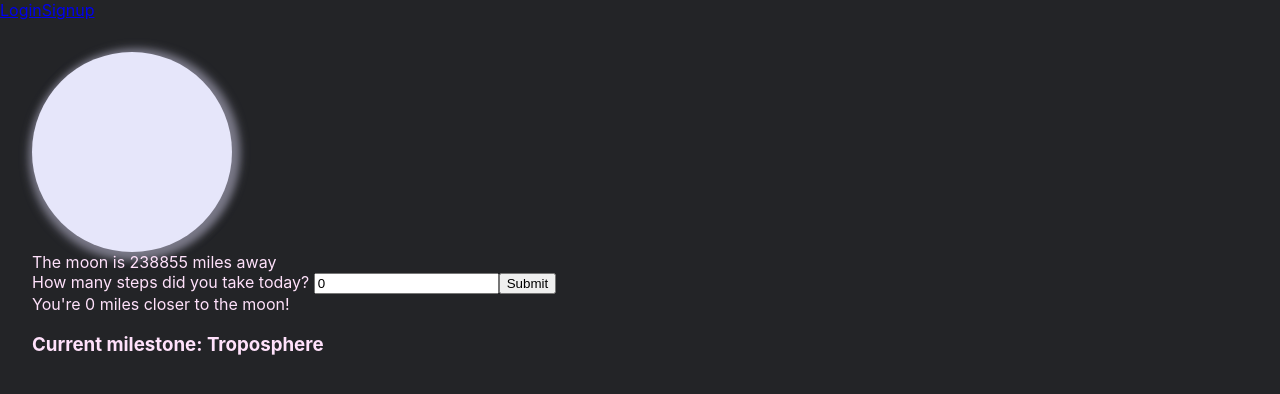
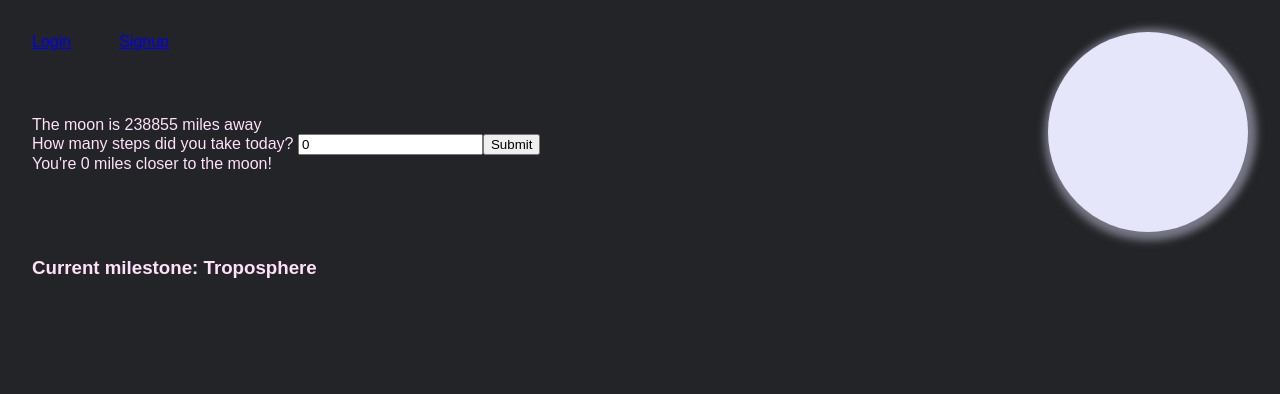
Before and after one commit to arghmatey/to-the-moon, a React (Create React App) app: page / in a window 1280 px wide. Shown: the top 394 px of the page. Built offline with nearby package versions, Linux system fonts and the light colour scheme.

Commit message:
converts css to scss, styles navbar

```diff
--- a/package.json
+++ b/package.json
@@ -16,6 +16,7 @@
     "react-dom": "^17.0.2",
     "react-router-dom": "^5.3.0",
     "react-scripts": "4.0.3",
+    "sass": "^1.42.1",
     "serve-favicon": "^2.5.0",
     "web-vitals": "^1.1.2"
   },
--- a/src/App.css
+++ /dev/null
@@ -1,12 +0,0 @@
-main {
-  padding: 2em;
-}
-
-.moon {
-  background-color: lavender;
-  width: 200px;
-  height: 200px;
-  border-radius: 50%;
-  box-shadow: 5px 0 10px 3px #797887,
-    0 5px 10px 3px #797887;
-}
--- a/src/App.js
+++ b/src/App.js
@@ -1,11 +1,11 @@
-import React, { useState, useEffect } from 'react';
+import React, { useState } from 'react';
 import {
   BrowserRouter as Router,
   Route
   } from 'react-router-dom';
 import data from './milestone_data';
 import userService from './services/userService';
-import './App.css';
+import './App.scss';
 import NavBar from './components/NavBar';
 import Signup from './pages/Signup';
 import Login from './pages/Login';
@@ -60,7 +60,7 @@ function App() {
 
   return (
     <Router>
-      <div className="App">
+      <div className="app">
           <NavBar
             user={user}
             handleLogout={handleLogout}
@@ -73,6 +73,7 @@ function App() {
 
 
             <Route exact path="/">
+              <section>
                 <div>The moon is {moonMi} miles away</div>
                   <form onSubmit={handleSubmit}>
                     <label htmlFor="steps">How many steps did you take today? </label>
@@ -80,18 +81,19 @@ function App() {
                     <input type="submit" value="Submit"/>
                   </form>
                 <div>You're {userMi} miles closer to the moon!</div>
+              </section>
 
               <section className="milestone-container">
                 <h3>Current milestone: {data[milestone].name}</h3>
               </section>
             </Route>
 
-            <Route path="/signup">
+            <Route exact path="/signup">
               <Signup
                 handleAuth={handleAuth}
               />
             </Route>
-            <Route path="/login">
+            <Route exact path="/login">
               <Login
                 handleAuth={handleAuth}
               />
--- /dev/null
+++ b/src/App.scss
@@ -0,0 +1,45 @@
+header {
+  position: fixed;
+  top: 0;
+  display: flex;
+  align-items: center;
+  padding: {
+    left: 2rem;
+  }
+  height: 84px;
+  width: 100%;
+
+  nav {
+    display: flex;
+    gap: 3rem;
+
+    .nav-link {
+      text-transform: uppercase;
+      text-decoration: none;
+
+      &:visited {
+        color: rgb(255, 225, 251);
+      }
+    }
+  }
+}
+
+main {
+  padding: 2rem;
+
+  section {
+    margin: {
+      top: 84px;
+    }
+  }
+}
+
+.moon {
+  position: relative;
+  float: right;
+  background-color: lavender;
+  width: 200px;
+  height: 200px;
+  border-radius: 50%;
+  box-shadow: 5px 0 10px 3px #797887, 0 5px 10px 3px #797887;
+}
--- a/src/index.css
+++ /dev/null
@@ -1,15 +0,0 @@
-body {
-  margin: 0;
-  font-family: -apple-system, BlinkMacSystemFont, 'Segoe UI', 'Roboto', 'Oxygen',
-    'Ubuntu', 'Cantarell', 'Fira Sans', 'Droid Sans', 'Helvetica Neue',
-    sans-serif;
-  -webkit-font-smoothing: antialiased;
-  -moz-osx-font-smoothing: grayscale;
-  background-color: #232427;
-  color: rgb(255, 225, 251);
-}
-
-code {
-  font-family: source-code-pro, Menlo, Monaco, Consolas, 'Courier New',
-    monospace;
-}
--- a/src/index.js
+++ b/src/index.js
@@ -1,6 +1,6 @@
 import React from 'react';
 import ReactDOM from 'react-dom';
-import './index.css';
+import './index.scss';
 import App from './App';
 
 ReactDOM.render(
--- /dev/null
+++ b/src/index.scss
@@ -0,0 +1,17 @@
+* {
+  box-sizing: border-box;
+}
+
+body {
+  margin: 0;
+  font-family: "Prompt", sans-serif;
+  -webkit-font-smoothing: antialiased;
+  -moz-osx-font-smoothing: grayscale;
+  background-color: #232427;
+  color: rgb(255, 225, 251);
+}
+
+code {
+  font-family: source-code-pro, Menlo, Monaco, Consolas, "Courier New",
+    monospace;
+}
```
Also changed, not shown: 1 other file (tests, documents, lock files or other folders). Lines whose indentation alone changed are shown as unchanged.
